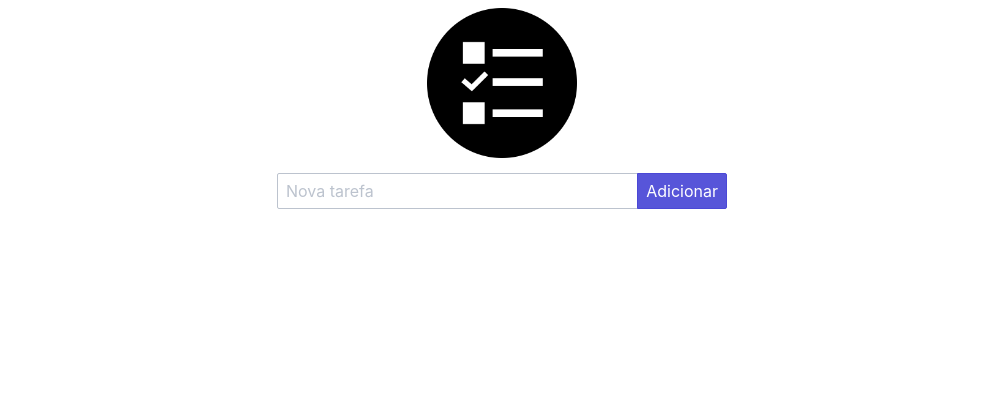
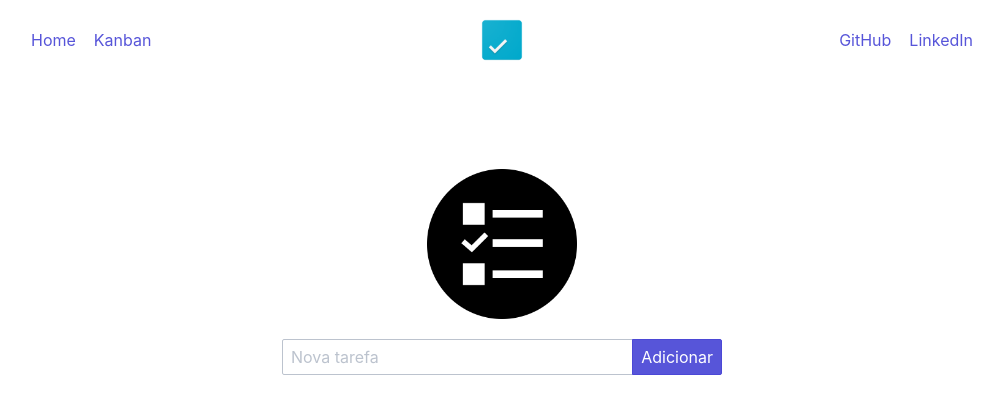
Before and after one commit to isFernandes/app_todo_vue, a Vue app: page / in a window 1280 px wide. Shown: the top 414 px of the page, without its empty margins (138-1141 px from the left). Built offline with nearby package versions, Linux system fonts and the light colour scheme.

Commit message:
Rotas configuradas

```diff
--- a/src/App.vue
+++ b/src/App.vue
@@ -1,6 +1,32 @@
 <template>
-  <div>
-    <div id="app"></div>
-    <router-view />
+  <div id="app">
+    <div class="container grid-lg">
+      <header class="navbar">
+        <section class="navbar-section">
+          <router-link to="/" class="btn btn-link">Home</router-link>
+          <router-link to="/kanban" class="btn btn-link">Kanban</router-link>
+        </section>
+        <section class="navbar-center">
+          <img class="img-responsive imgStyle" src="@/assets/To-Do.png" />
+        </section>
+        <section class="navbar-section">
+          <a target="about_blank" href="https://github.com/isFernandes/app_todo_vue" class="btn btn-link">GitHub</a>
+          <a target="about_blank" href="https://www.linkedin.com/in/iago-fernandes/" class="btn btn-link">LinkedIn</a>
+        </section>
+      </header>
+      <router-view class="pt-2"/>
+    </div>
   </div>
 </template>
+
+<style scoped>
+#app {
+  margin-top: 15px;
+}
+
+.imgStyle {
+  width: 50px;
+  height: 50px;
+  margin: 0 auto;
+}
+</style>
--- a/src/routes/index.js
+++ b/src/routes/index.js
@@ -1,5 +1,6 @@
 import Vue from 'vue';
-import Home from '@/views/Home'
+import Home from '@/views/Home';
+import Kanban from '@/views/kanban/Kanban';
 import VueRouter from 'vue-router';
 
 Vue.use(VueRouter);
@@ -10,6 +11,11 @@
         name: 'Home',
         path: '/',
         component: Home,
+    },
+    {
+        name: 'Kanban',
+        path: '/kanban',
+        component: Kanban,
     }
 ];
 
--- a/src/views/Home.vue
+++ b/src/views/Home.vue
@@ -1,6 +1,6 @@
 <template>
-  <div class="container grid-xs py-2">
-    <img class="img-responsive logo" alt="Vue logo" src="../assets/task.png" />
+  <div class="containerStyle container grid-xs py-2 ">
+    <img class="img-responsive logo" alt="Vue logo" src="@/assets/task.png" />
     <form @submit.prevent="addTodo(todo)" class="forms">
       <div class="input-group">
         <input type="text" v-model="todo.description" class="form-input" placeholder="Nova tarefa" />
@@ -54,6 +54,10 @@
 }
 
 .forms {
-  margin: 15px;
+  margin: 20px;
+}
+
+.containerStyle{
+  margin-top: 10%;
 }
 </style>
--- /dev/null
+++ b/src/views/kanban/Kanban.vue
@@ -0,0 +1,3 @@
+<template>
+  <div>KANBAN</div>
+</template>
```
Also changed, not shown: src/assets/To-Do.png (added).
